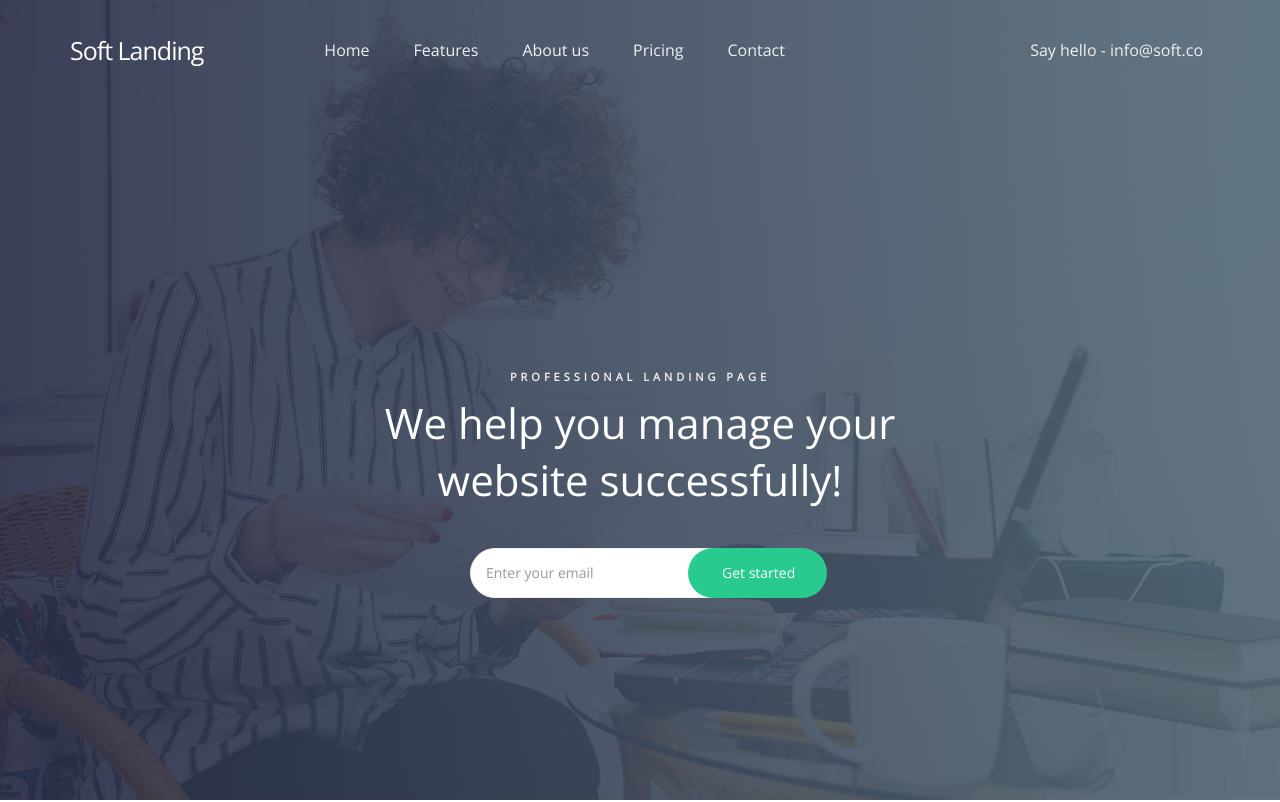
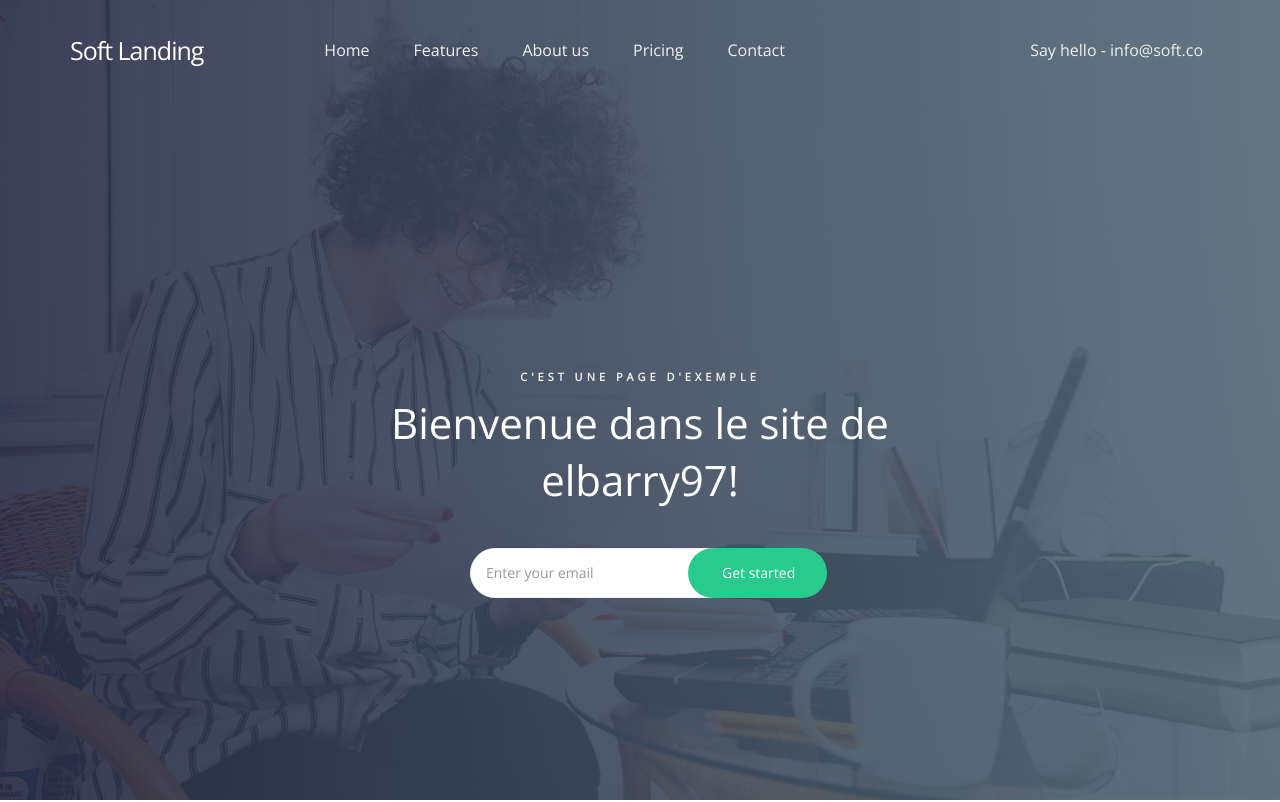
Before and after one commit to elbarry97/elbarry97.github.io, a plain HTML site: page index.html in a window 1280 px wide. Shown: the top 802 px of the page. Drawn offline with nearby package versions, Linux system fonts and the light colour scheme.

Commit message:
fichier charge

```diff
--- a/index.html
+++ b/index.html
@@ -2,7 +2,7 @@
 <html lang="en">
 <head>
 
-	<title>Soft Landing Page by Tooplate</title>
+	<title>Bienvenue chez elbarry97</title>
 	<!--
 
     Template 2106 Soft Landing
@@ -79,8 +79,8 @@
 
                     <div class="col-md-offset-3 col-md-6 col-sm-12">
                          <div class="home-info">
-                              <h3>professional landing page</h3>
-                              <h1>We help you manage your website successfully!</h1>
+                              <h3>c'est une page d'exemple</h3>
+                              <h1>Bienvenue dans le site de elbarry97!</h1>
                               <form action="" method="get" class="online-form">
                                    <input type="email" name="email" class="form-control" placeholder="Enter your email" required="">
                                    <button type="submit" class="form-control">Get started</button>
```
